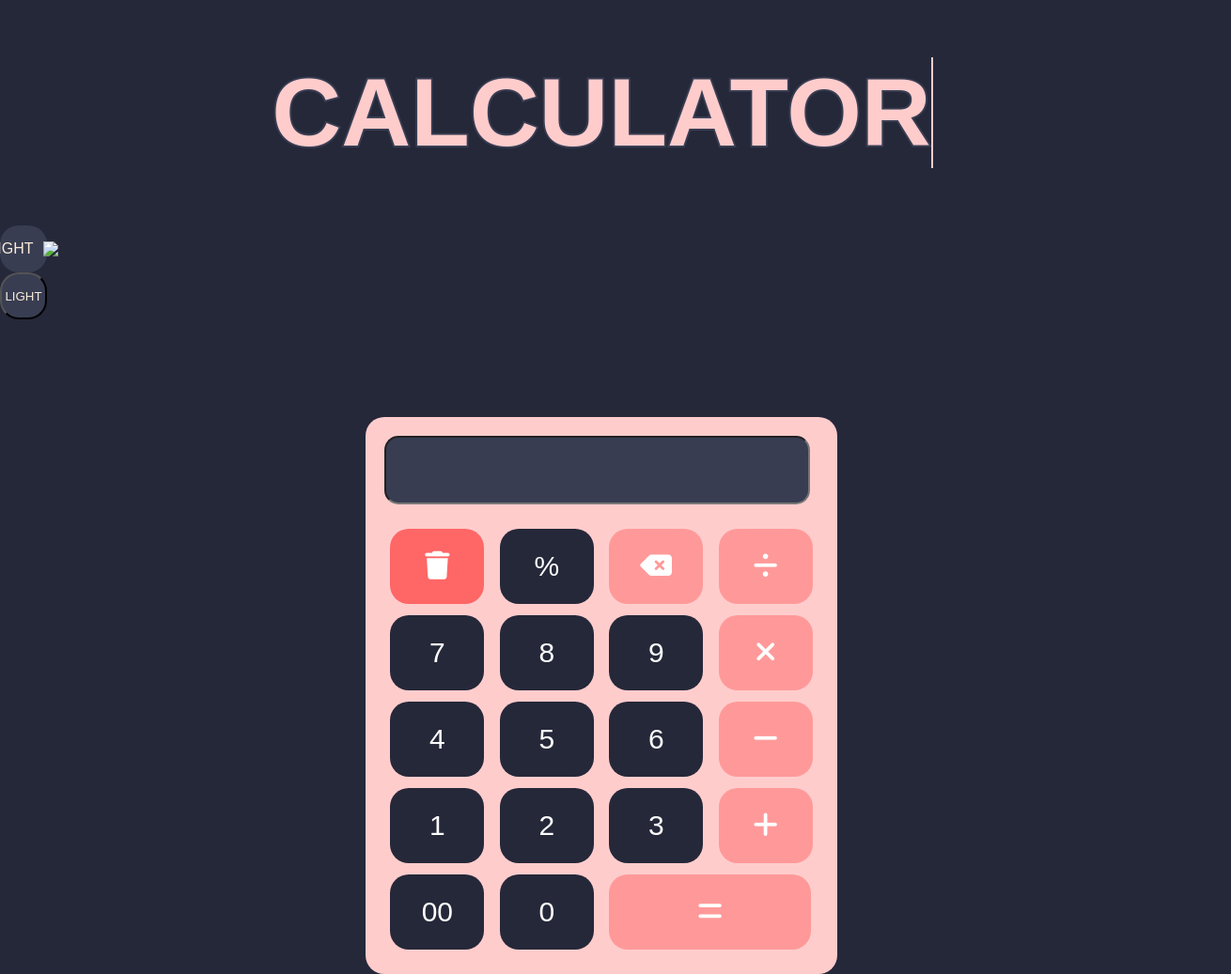
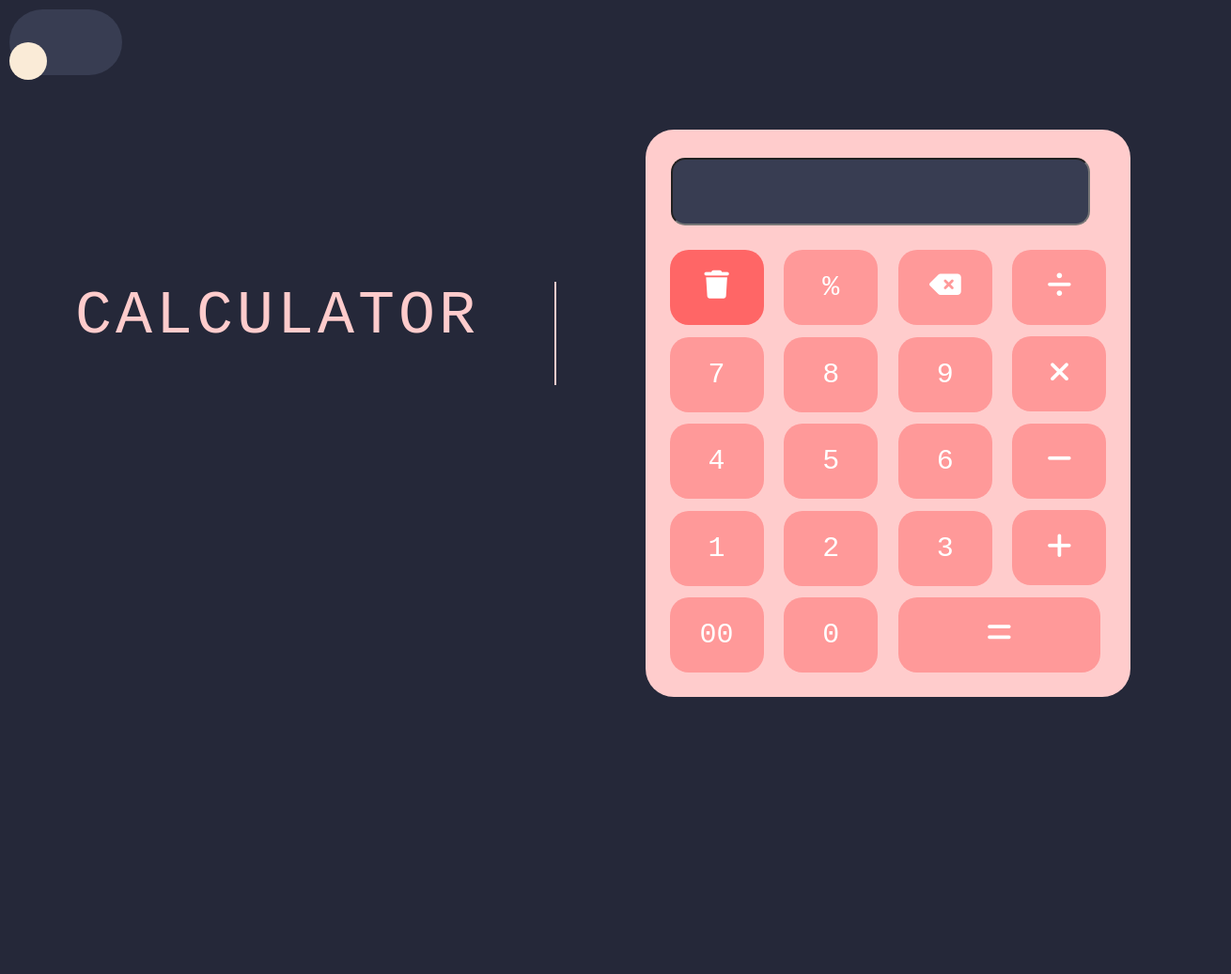
Before and after one commit to dinosaur21/CALCULATOR-PROJECT, a plain HTML site: page index.html in a window 1280 px wide. Shown: the whole page at 94% size, 1310 px wide, since content can reach past the window. After the commit the page ends 880 px from the top, so only its background shows below. Drawn offline with Linux system fonts and the light colour scheme; a web font is replaced by a local one.

Commit message:
layout change

```diff
--- a/index.html
+++ b/index.html
@@ -9,14 +9,11 @@
   </head>
   <body>
      <div class="heading">
-          <h1 data-text="CALCULATOR">CALCULATOR</h1>
-     </div>
-     <div class="toggb">
-          <span>LIGHT</span>
-          <img src="/Users/dinoalien/Desktop/calci/Screenshot 2024-03-12 at 10.28.52 AM.png">
+          <p class="h">CALCULATOR</p>
+          <div class="toggb" id="toggb" onclick="togglefunc()"></i></button>
+
      </div>
 
-    <button class="toggb" onclick="togglefunc()">LIGHT</button>
 
     <div class="container">
      <div class="calc">
@@ -58,12 +55,6 @@
           </form>
      </div>
     </div>
-    <script>
-     function togglefunc() {
-        var element = document.body;
-        element.classList.toggle("lightmode");
-
-     }
-     </script>
+   <script src="script.js"></script>
   </body>
 </html>
--- a/style.css
+++ b/style.css
@@ -6,7 +6,7 @@
   box-sizing: border-box;
   margin: 0;
   padding: 0;
-  font-family: "Madimi One", sans-serif;
+  font-family: monospace, sans-serif;
 }
 
 :root{
@@ -28,7 +28,8 @@ body
 
 .heading
 {
-
+     left:30px;
+     position: relative;
      display:flex;
      justify-content: center;
      align-items: center;
@@ -36,29 +37,71 @@ body
      background: var(--headcolor);
 }
 
+
+.lightmode .h{
+     color:#0886da;
+
+}
+
+
+.h{
+     position: absolute;
+     font-size: 5em;
+     left:50px;
+     color:var(--textcolor);
+     letter-spacing: 4px;
+     font-family:monospace ;
+     border-right: 2px solid;
+     width:40%;
+     height:110px;
+     top:300px;
+     overflow: hidden;
+     animation:
+     typing 2s steps(13),
+     cursor .20s step-end infinite alternate;
+}
+
+@keyframes cursor{
+      70%
+      {border-color: transparent;}
+
+}
+
+@keyframes typing {
+     from {
+         width: 0%;
+     }
+     to {
+         width: 40%;
+     }
+ }
+
 .container{
+     padding-left: 550px;
+
      width:100%;
-     height:100vh;
+     height:110vh;
      display:flex;
      align-items: center;
      justify-content: center;
 }
 
 .calc{
+     position: relative;
      background:var(--textcolor);
      padding:20px;
-     border-radius: 20px;
+     border-radius: 30px;
 
 }
 
 .button{
-
+     position:relative;
      border:0;
      outline:0;
      width:100px;
      height:80px;
      border-radius: 20px;
-     background:var(--headcolor);
+     background:var(--buttoncolor);
      font-size:30px;
      color:#fff;
      cursor:pointer;
@@ -70,7 +113,7 @@ body
 }
 
 .b{
-
+     position: relative;
      border:0;
      outline:0;
      width:100px;
@@ -88,7 +131,9 @@ body
 }
 
 
-
+.lightmode .heading{
+     background-color: var(--textcolor);
+}
 
 .clear{
 
@@ -101,15 +146,18 @@ body
 
 
 form .ip{
+     position: relative;
      display:flex;
      justify-content: flex-end;
      margin:20 px;
      width: 453px;
      padding-bottom:20px;
-
+     padding-left: 7px;
+     padding-top: 10px;
 }
 
 form .ip input{
+     position: relative;
      width: 400px;
      text-align: right;
      flex:1;
@@ -120,61 +168,27 @@ form .ip input{
 }
 
 .equal{
+     position: relative;
      width: 215px;
 }
 
 
 
-h1
-{
-     position: relative;
-     font-size: 8vw;
-     color:var(--headcolor);
-     -webkit-text-stroke: 0.3vw var(--background-color);
-     text-transform: uppercase;
-
-}
-
-h1::before
-{
-     content:attr(data-text);
-     position:absolute;
-     top:0;
-     left:0;
-     width:0;
-     height:100%;
-     color: var(--textcolor);
-     -webkit-text-stroke: 0vw var(--background-color);
-     border-right: 2px solid var(--textcolor);
-     overflow:hidden;
-     animation:animate 6s linear infinite;
-
-}
-
-@keyframes animate
-{
-     0%,20%,100%
-     {
-          width:0;
-
-     }
-     70%,90%
-     {
-          width:100%
-     }
-}
-
 .lightmode{
-     background-color: #ffcccc;
+     background-color: var(--textcolor);
 
 }
 
 .lightmode .calc{
-     background-color: #383d52;
+     background-color: #dceefa;
 }
 
-.lightmodeb{
-     background-color: #80ccff;
+.lightmode .button{
+     background-color: #99d1f6;
+}
+
+.lightmode .b{
+     background-color: #a8dbfd;
 }
 
 .lightmode .clear{
@@ -182,22 +196,51 @@ h1::before
 }
 
 .lightmode form .ip input{
-     background-color: #ffcccc;
+     background-color: #fff;
+     border-color: #fff;
+     color:#44b1f9;
 }
 
-.toggb{
-     background-color: var(--background-color);
-     color:antiquewhite;
-     display: flex;
-     align-items: center;
-     justify-content: center;
-     width:50px;
-     height:50px;
-     border-radius: 20px;
-     cursor:pointer;
+.lightmode .b.clear:hover{
+     background-color: #2b3ea9;
 }
 
-.toggb img{
-     width:35px;
-     margin-left:10px;
+.lightmode .b:hover{
+     background-color: #44b1f9;
 }
+.lightmode .button:hover{
+     background-color: #44b1f9;
+}
+
+
+
+
+.toggb{
+
+     position:fixed;
+     top:10px;
+     left:10px;
+     background-color: var(--background-color);
+     width:120px;
+     height:70px;
+     border-radius: 80px;
+     cursor:pointer;
+     font-size: 30px;
+}
+
+.toggb::before{
+     content:"";
+     position:absolute;
+     height:40px;
+     width:40px;
+     background:antiquewhite;
+     border-radius:100%;
+     top:50%;
+
+}
+
+.lightmode .toggb{
+     background-color: #ffe0e0;
+     color:#383d52;
+
+}
```
